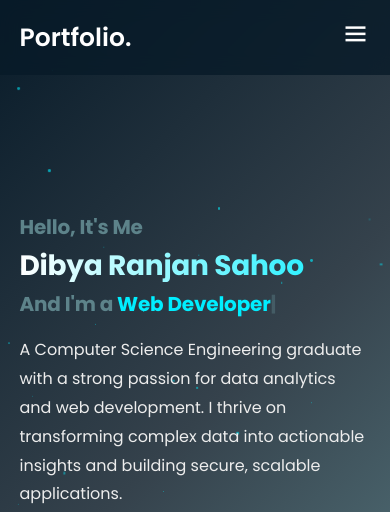
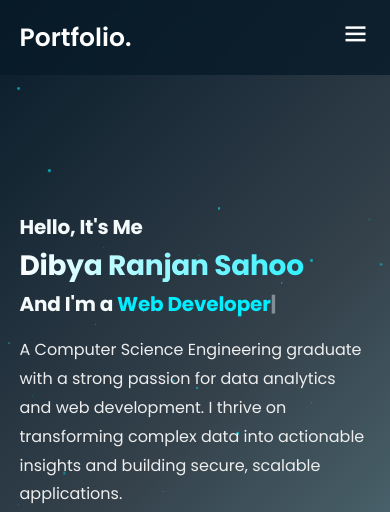
Before and after one commit to PSEUDO-DRS/Dibya-Ranjan-Sahoo, a plain HTML site: page index.html in a window 390 px wide. Shown: the top 512 px of the page. Drawn offline with nearby package versions, Linux system fonts and the light colour scheme.

Commit message:
Add files via upload

```diff
--- a/style.css
+++ b/style.css
@@ -913,6 +913,7 @@ body {
 .home-content .greeting {
     font-size: 32px;
     font-weight: 700;
+    color: #5d838a;
     opacity: 0;
     animation: slideBottom 1s ease forwards;
     animation-delay: 0.7s;
@@ -935,6 +936,7 @@ body {
     font-size: 32px;
     font-weight: 700;
     margin-bottom: 20px;
+    color: #5d838a;
     opacity: 0;
     animation: slideLeft 1s ease forwards;
     animation-delay: 1.3s;
@@ -1779,7 +1781,7 @@ body {
     .home-content .greeting,
     .home-content .role {
         font-size: 24px;
-        color: #5d838a
+        color: #f4f9fa
     }
     .home-content .description {
         font-size: 16px;
```
